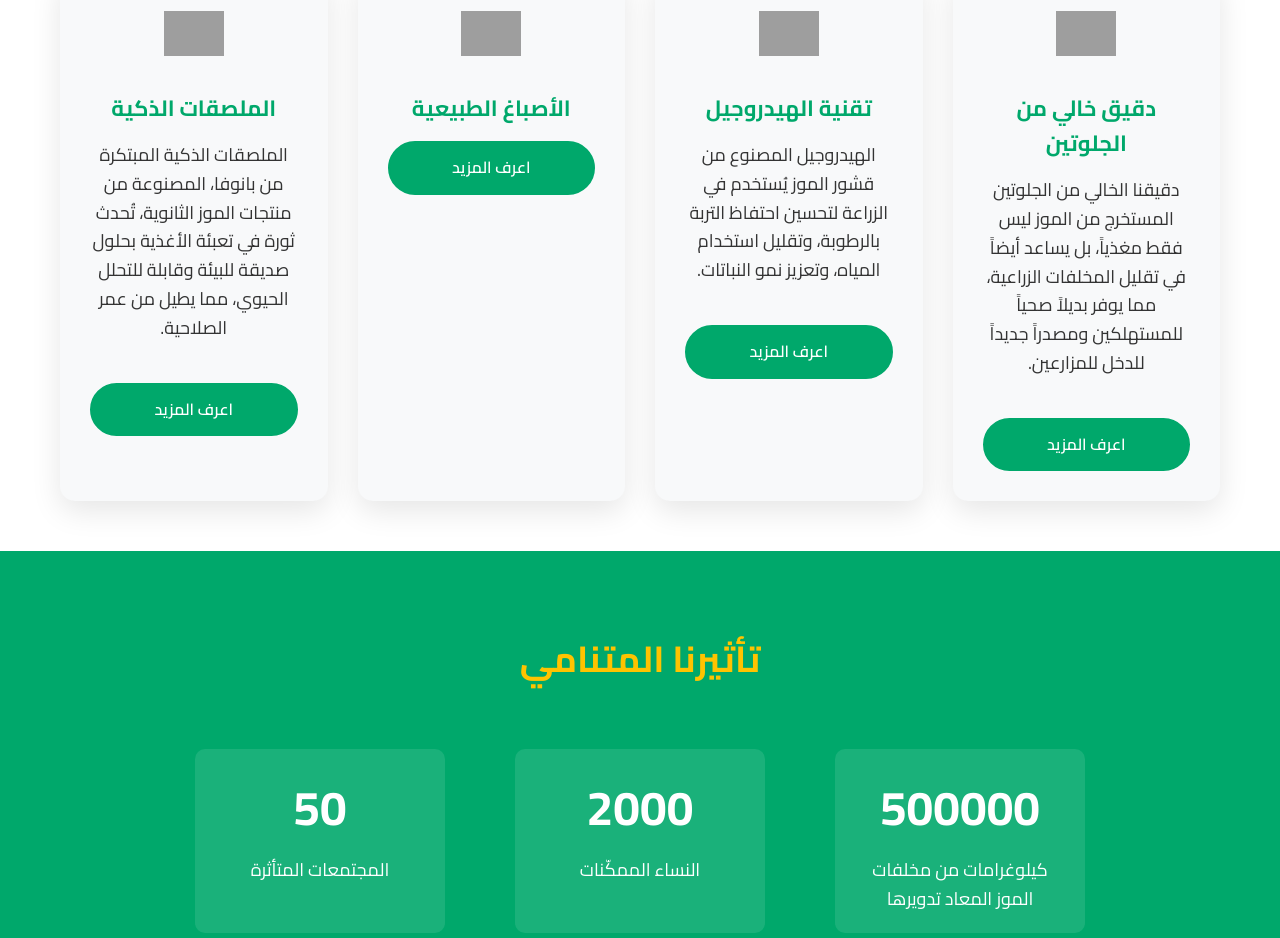
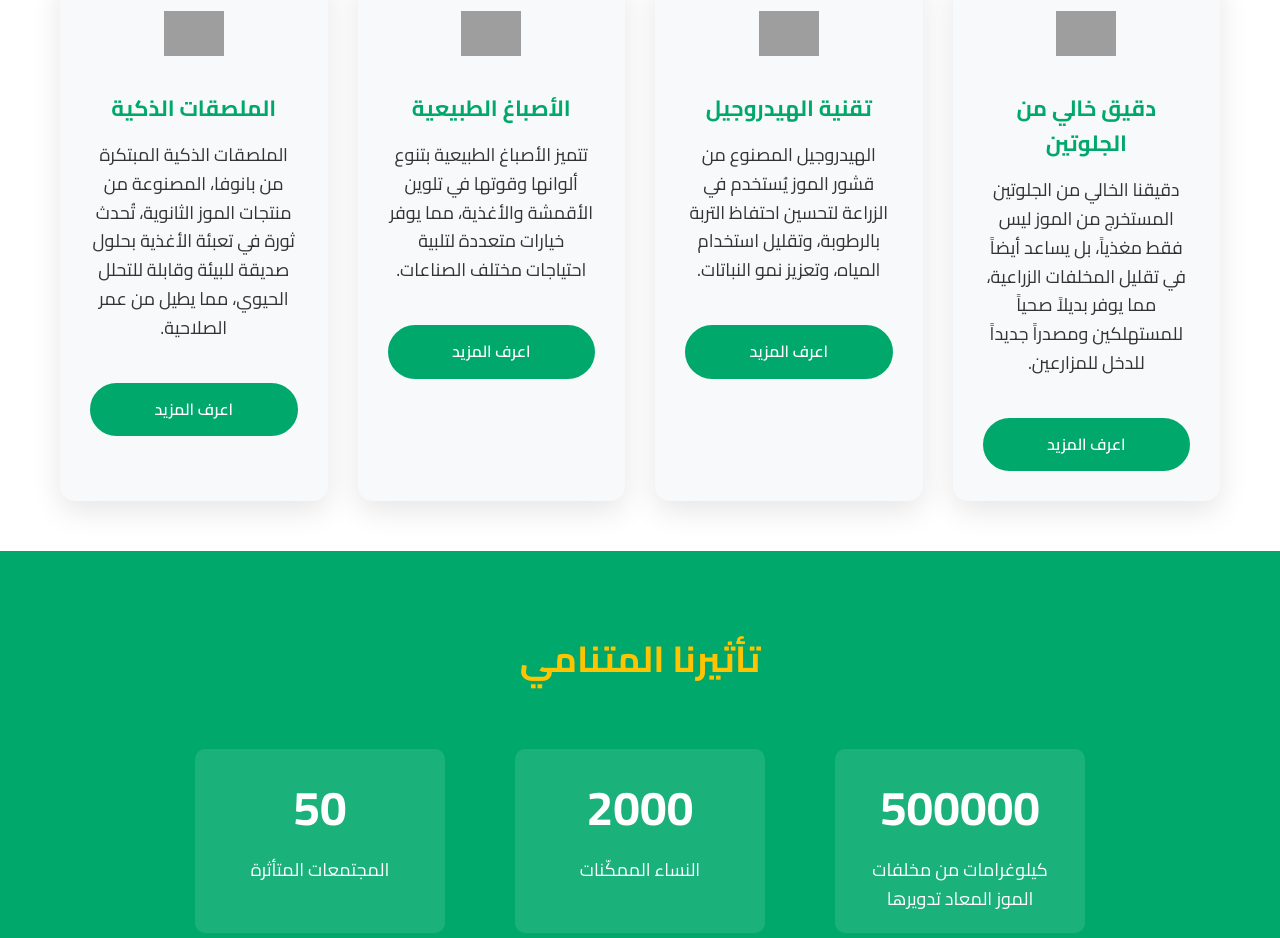
Before and after one commit to galaxythereal/Banova, a plain HTML site: page index.html in a window 1280 px wide. Shown: the part 3394-4332 px from the top of the page. Drawn offline with nearby package versions, Linux system fonts and the light colour scheme; grey boxes are pictures that could not be loaded.

Commit message:
Update index.html

```diff
--- a/index.html
+++ b/index.html
@@ -122,7 +122,7 @@
             <div class="feature">
                 <img src="https://i.postimg.cc/W1d6dNR2/1-2.jpg" alt="الأصباغ الطبيعية">
                 <h3>الأصباغ الطبيعية</h3>
-                <pالأصباغ الطبيعية  المصنوعة من منتجات الموز الثانوية.</p>
+                <p> تتميز الأصباغ الطبيعية بتنوع ألوانها وقوتها في تلوين الأقمشة والأغذية، مما يوفر خيارات متعددة لتلبية احتياجات مختلف الصناعات.</p>
                 <a href="pigments.html" class="cta-button">اعرف المزيد</a>
             </div>
             <div class="feature">
```
